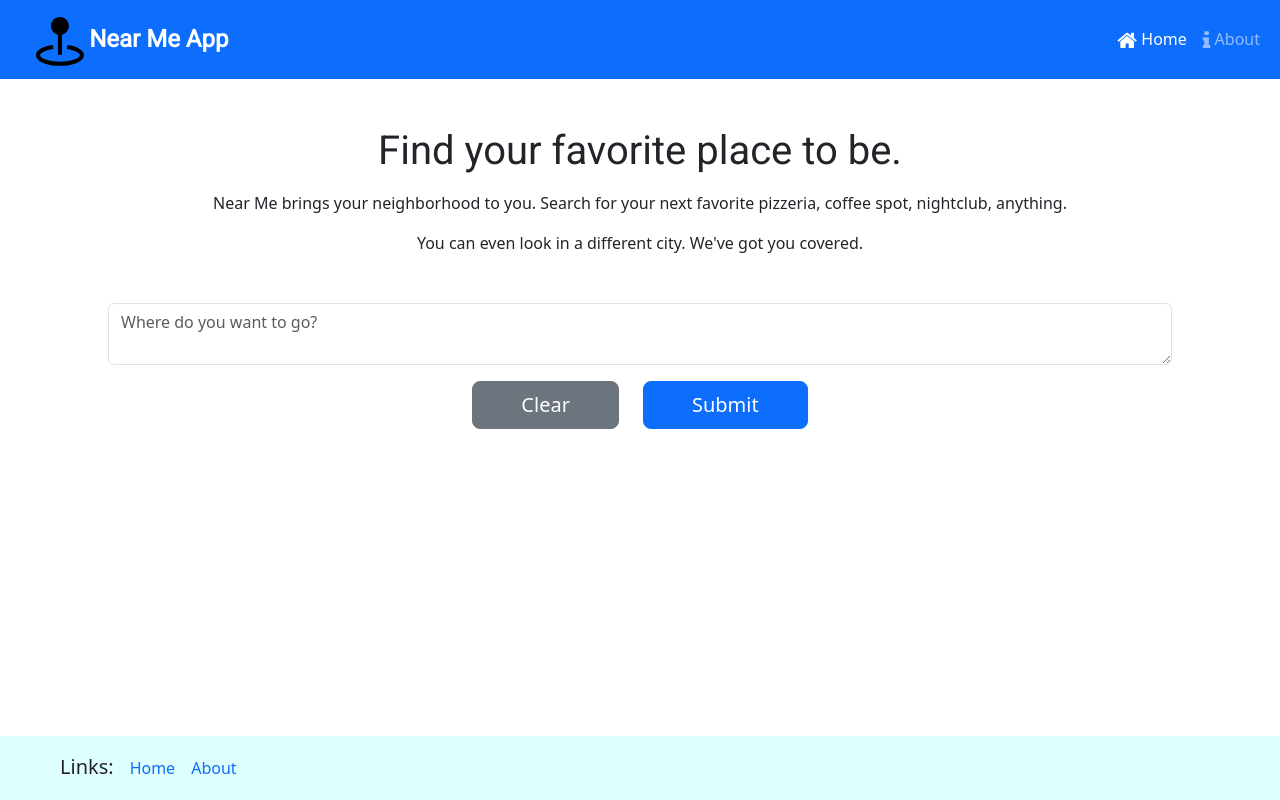
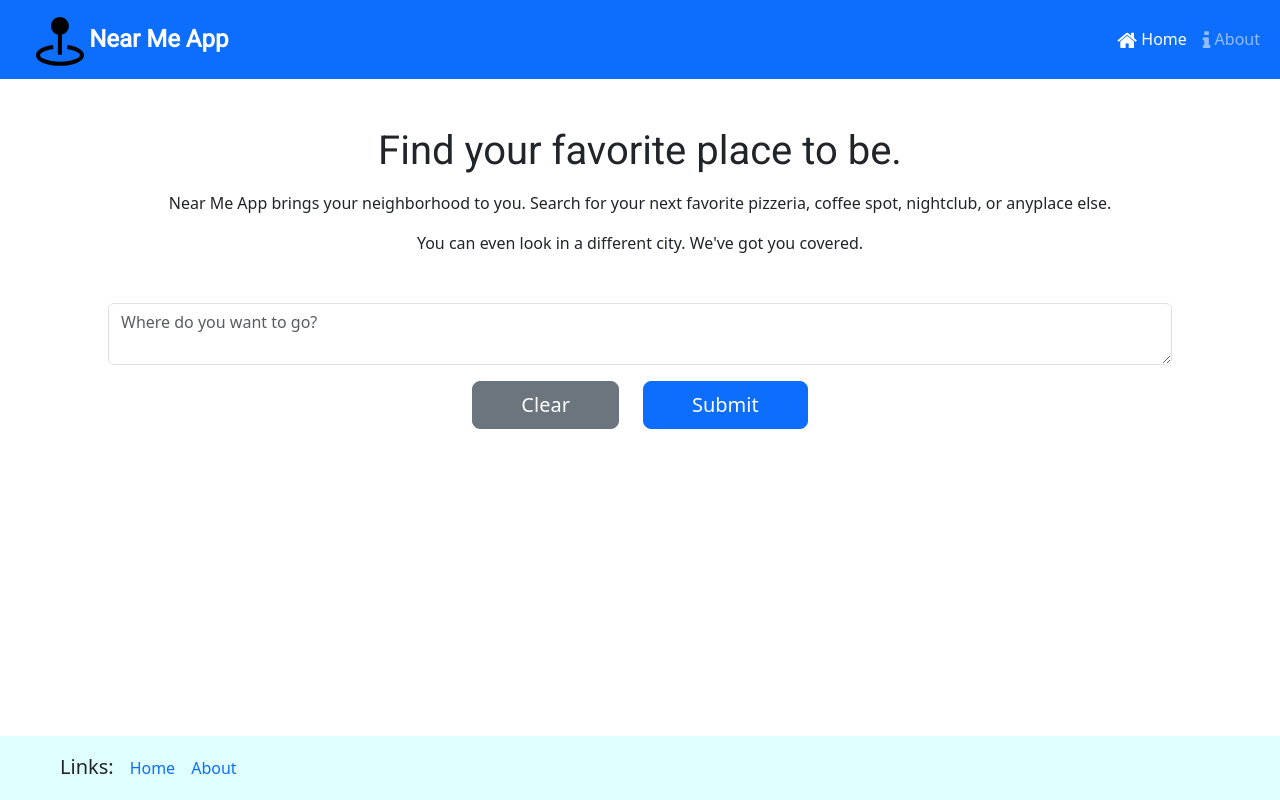
Before and after one commit to janbalangue/near-me-app, a React (Create React App) app: page / in a window 1280 px wide. Built offline with nearby package versions, Linux system fonts and the light colour scheme.

Commit message:
minor text changes

```diff
--- a/src/components/Header.js
+++ b/src/components/Header.js
@@ -14,7 +14,7 @@ const Header = () => {
   const [menuOpen, setMenuOpen] = useState(false);
   return (
     <Navbar dark color="primary" sticky="top" expand="md">
-      <NavbarBrand className="ms-4 mt-1">
+      <NavbarBrand className="ms-4 mt-1" href="/">
         <Logo /> <strong>Near Me App</strong>
       </NavbarBrand>
       <NavbarToggler onClick={() => setMenuOpen(!menuOpen)} />
--- a/src/pages/HomePage.js
+++ b/src/pages/HomePage.js
@@ -18,8 +18,8 @@ const HomePage = () => {
     <Container className="mt-5" fluid>
       <h1 className={h1Style}>Find your favorite place to be.</h1>
       <p className={paragraphStyle}>
-        Near Me brings your neighborhood to you. Search for your next favorite
-        pizzeria, coffee spot, nightclub, anything.
+        Near Me App brings your neighborhood to you. Search for your next favorite
+        pizzeria, coffee spot, nightclub, or anyplace else.
       </p>
       <p className={paragraphStyle}>
         You can even look in a different city. We've got you covered.
```
